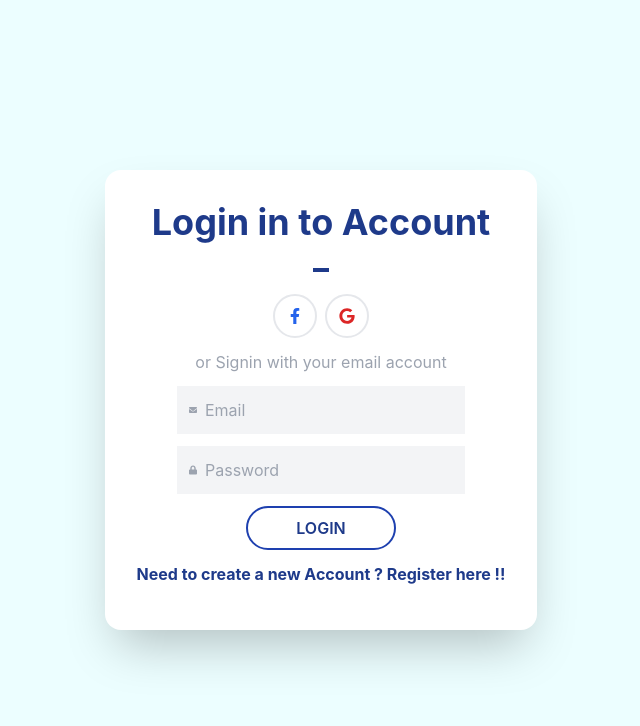
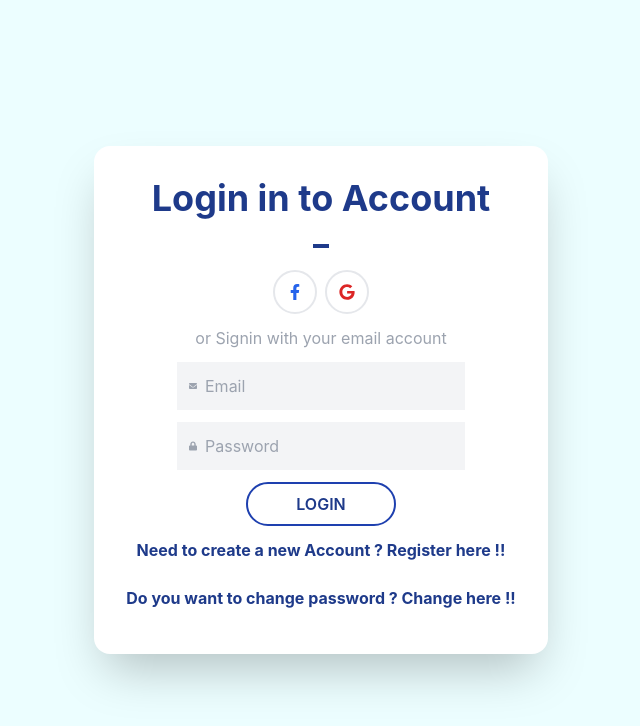
Before and after one commit to hpatel9699/Internship-1-Project, a Next.js app in the folder frontend/: page / in a window 1280 px wide. Shown: the top 726 px of the page, without its empty margins (319-959 px from the left). Built offline with nearby package versions, Linux system fonts and the light colour scheme.

Commit message:
updated index.js

```diff
--- a/frontend/pages/index.js
+++ b/frontend/pages/index.js
@@ -39,6 +39,7 @@ export default function Home() {
 
                 <a href="#" className='border-2 text-blue-900 border-blue-800 rounded-full px-12 py-2 inline-block font-semibold hover:bg-blue-900 hover:text-white'>LOGIN</a>
                 <a href="#" className='text-blue-900 my-3 font-base font-bold'>Need to create a new Account ? Register here !!</a>
+                <a href="changePassword" className='text-blue-900 my-3 font-base font-bold'>Do you want to change password ? Change here !!</a>
               </div>
             </div>
           </div>
```
